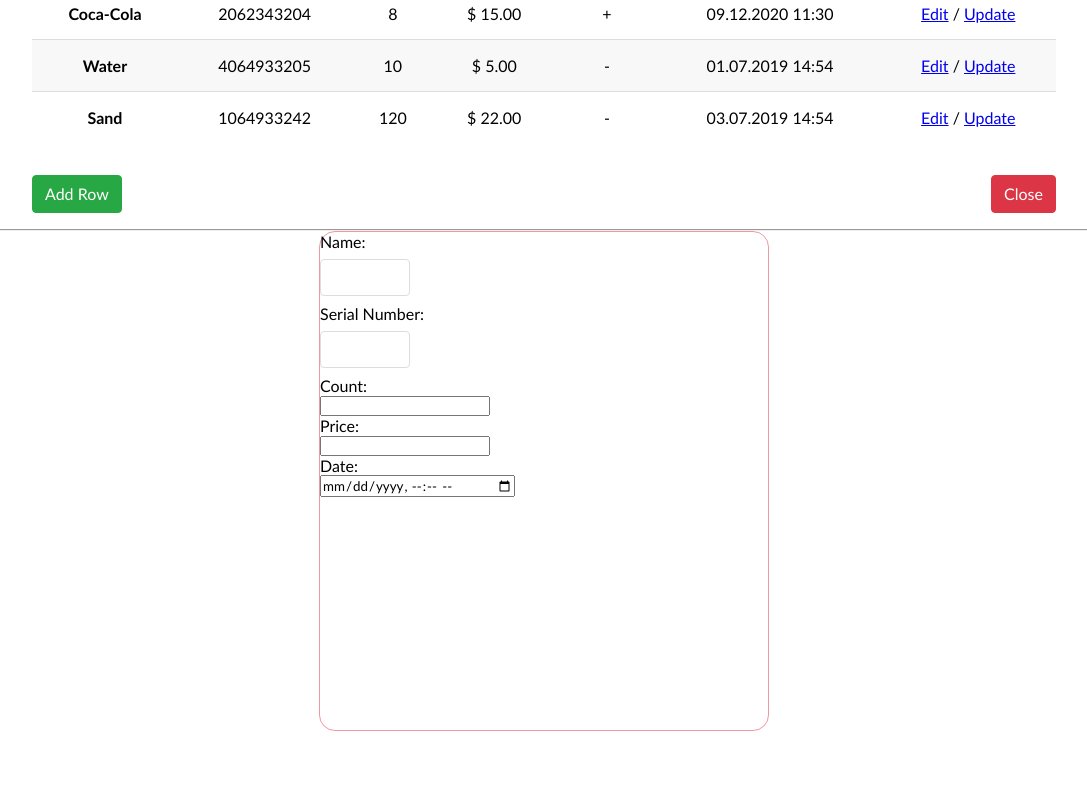
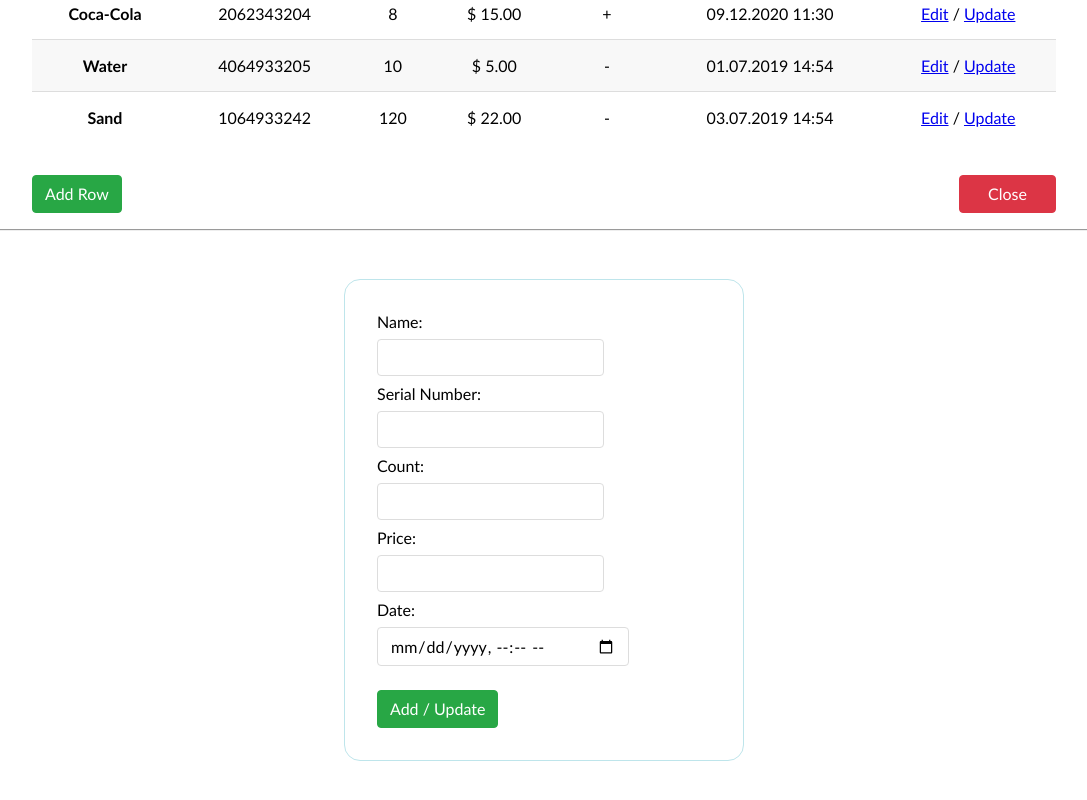
Before and after one commit to StudentNovikov/ModalTable, a website: page src/index.html in a window 1280 px wide. Shown: the part 402-1202 px from the top of the page, without its empty margins (96-1183 px from the left). Before the commit the page ends 1133 px from the top, so only its background shows below. Drawn offline with Linux system fonts and the light colour scheme.

Commit message:
applied style for add/update component

```diff
--- a/src/index.html
+++ b/src/index.html
@@ -96,6 +96,7 @@
     <button class="btn btn-red btn-right move-right">Close</button>
   </div>
   <hr>
+  <div class="separator"></div>
   <div class="add-update">
     <form>
       <p><label for="name">Name:</label></p>
@@ -105,11 +106,14 @@
       <p><label for="count">Count:</label></p>
       <input type="number" name="inputSerialNumber" id="count">
       <p><label for="price">Price:</label></p>
-      <input type="number" name="inputPrice" id="price">
+      <input type="text" name="inputPrice" id="price">
       <p><label for="date">Date:</label></p>
       <input type="datetime-local" name="inputDate" id="date">
+      <br>
+      <input class="btn btn-green mt-1" type="submit" value="Add / Update">
      </form>
   </div>
+  <div class="separator"></div>
   <script src="main.js"></script>
 </body>
 </html>
--- a/src/style.css
+++ b/src/style.css
@@ -61,19 +61,17 @@
   display: flex;
 }
 
-input[type=text]{
+input[type=text], input[type=number], input[type=datetime-local]{
   font-size: 1rem;
-  width: 20%;
   padding: 0.5rem 0.75rem;
   margin: 0.5rem 0;
-  display: inline-block;
   border: 1px solid var(--dark-gray-color);
   border-radius: 4px;
   box-sizing: border-box;
   outline: none;
 }
 
-input[type=text]:focus{
+input[type=text]:focus, input[type=number]:focus, input[type=datetime-local]:focus {
   background-color: var(--light-blue-color);
 }
 
@@ -107,6 +105,7 @@ input[type=text]:focus{
 }
 
 .btn-red{
+  padding: .375rem 1.75rem;
   background-color: var(--red-color);
   border-color: var(--red-color);
 }
@@ -125,11 +124,22 @@ input[type=text]:focus{
   float: right;
 }
 
+.mt-1{
+  margin-top: 1rem;
+}
+
+.mt-2{
+  margin-top: 2rem;
+}
+
+.separator{
+  min-height: 3rem;
+}
 /* Edit-Update form styles */
 .add-update{
-  width:450px;
+  padding:2rem;
+  width:400px;
   border-radius: 1rem;
-  min-height: 500px;
   margin:0 auto;
-  border:1px solid var(--red-light-color);
+  border:1px solid var(--light-blue-color);
 }
```
